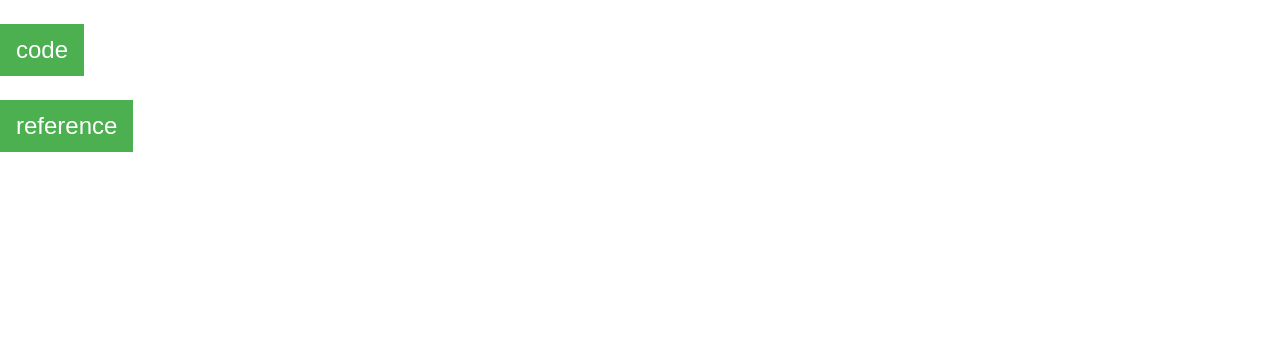
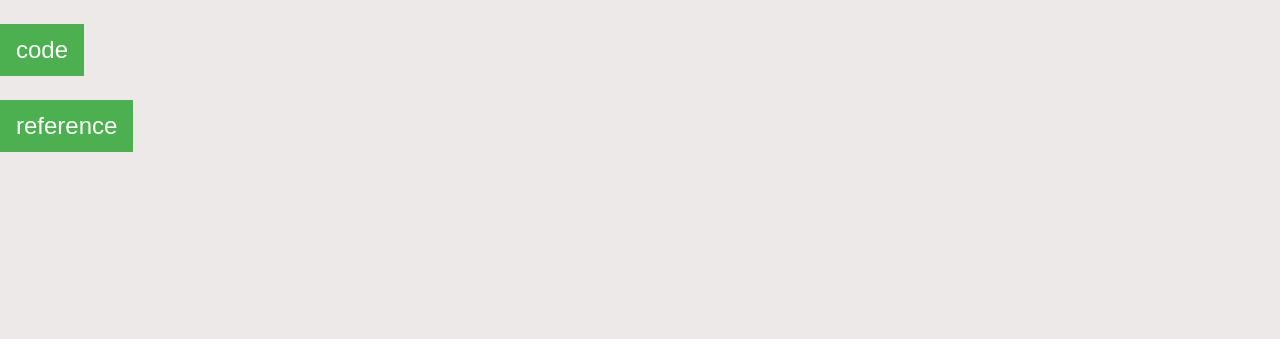
Before and after one commit to chanceshelby/Typehtml, a plain HTML site: page index.html in a window 1280 px wide. Shown: the top 339 px of the page. Drawn offline with nearby package versions, Linux system fonts and the light colour scheme.

Commit message:
Update index.html

```diff
--- a/index.html
+++ b/index.html
@@ -21,7 +21,7 @@ body, html {height: 100%}
     background-size: cover;
 }
 </style>
-<body style="background-color: #fff;">
+<body style="background-color: #eee9e9;">
 
 <div class="bgimg w3-display-container w3-text-green">
   <div class="w3-display-middle w3-jumbo w3-padding-jumbo">
```
